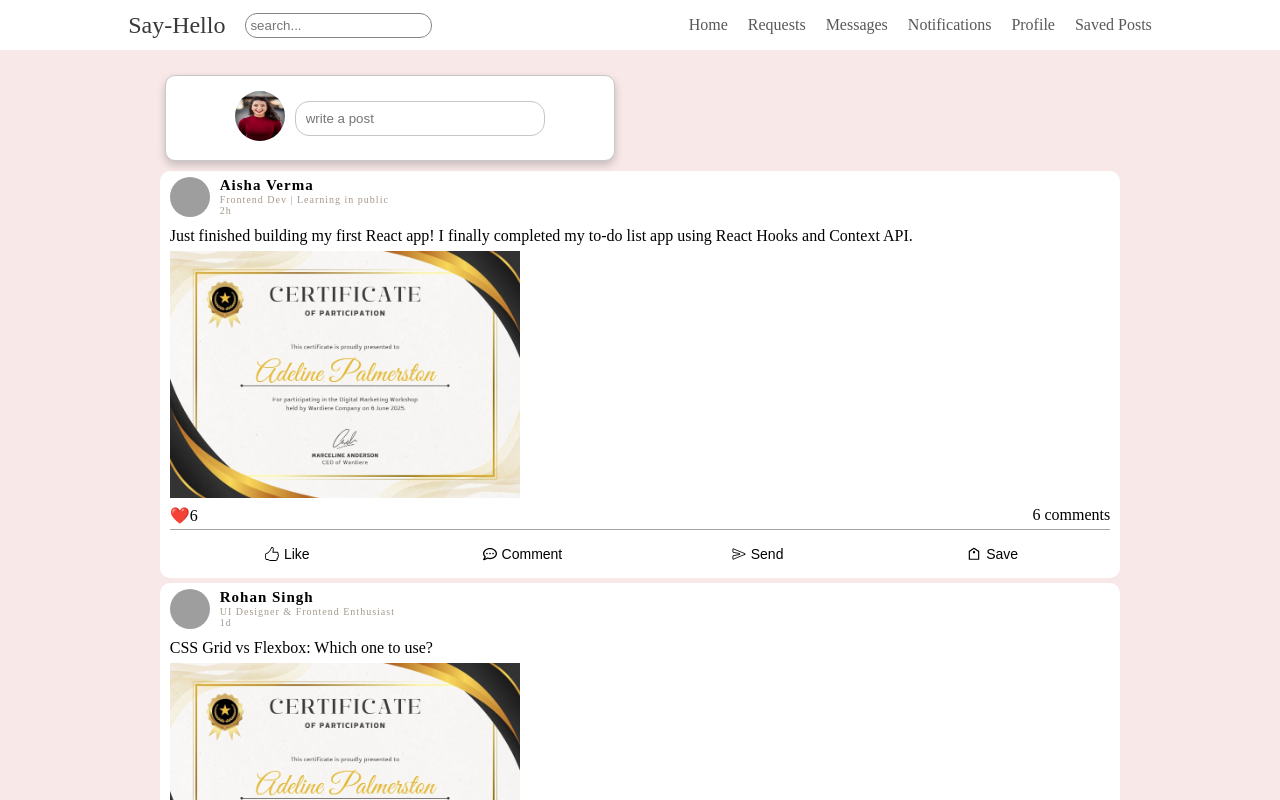
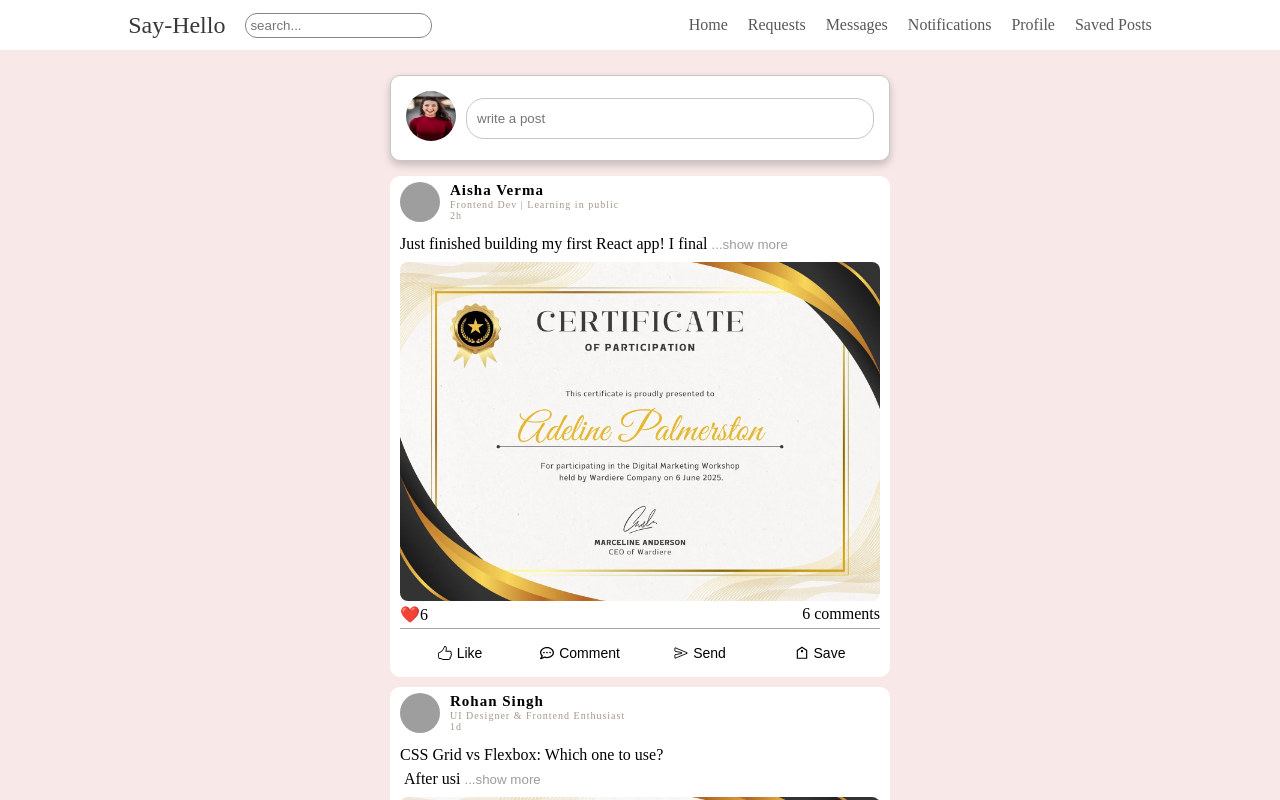
Before and after one commit to priyagupta-js/Say-Hello, a React (Vite) app: page / in a window 1280 px wide. Shown: the top 800 px of the page. Built offline with nearby package versions, Linux system fonts and the light colour scheme; grey boxes are pictures that could not be loaded.

Commit message:
handle dynamic text length

```diff
--- a/src/App.jsx
+++ b/src/App.jsx
@@ -3,13 +3,13 @@ import "./index.css";
 import { BrowserRouter as Router, Routes, Route } from "react-router-dom";
 import Layout from "./Layout/Layout";
 import Homepage from "./Pages/Homepage/Homepage";
+import Request from "./Pages/Request/Requests";
 import SavePost from "./Pages/SavePost/SavePost";
 import Profile from "./Pages/Profile/Profile";
 import Navbar from "./Components/Navbar/Navbar";
 import { PostProvider } from "./PostContext";
 
 function App() {
-
   // const handleSavePosts = (post) => {
   //   const isAlreadySaved = savedPosts.some((p) => p.id === post.id);
 
@@ -29,14 +29,11 @@ function App() {
           <Navbar />
           <Layout>
             <Routes>
-            <Route
-              path="/"
-              element={<Homepage />}
-            />
-            <Route
-              path="/saved"
-              element={<SavePost/>}
-            />
+              <Route path="/" element={<Homepage />} />
+              <Route path="/requests" element={<Request />} />
+              {/* <Route path="/messages" element={<Messages />}/> */}
+              {/* <Route path="/notifications" element={<Notification />}/> */}
+              <Route path="/saved" element={<SavePost />} />
               <Route path="/profile" element={<Profile />} />
             </Routes>
           </Layout>
--- a/src/Components/Navbar/Navbar.jsx
+++ b/src/Components/Navbar/Navbar.jsx
@@ -15,8 +15,8 @@ const Navbar = () =>{
                 </div>
                 <div className="nav-right">
                     <Link to="/">Home</Link>
-                    <Link to="/request">Requests</Link>
-                    <Link to ="/message">Messages</Link>
+                    <Link to="/requests">Requests</Link>
+                    <Link to ="/messages">Messages</Link>
                     <Link to ="/notification">Notifications</Link>
                     <Link to="/profile">Profile</Link>
                     <Link to="/saved">Saved Posts</Link>
--- a/src/Components/PostCard/PostCard.css
+++ b/src/Components/PostCard/PostCard.css
@@ -1,14 +1,20 @@
 
-/* .card-container
+.card-container
 {
-    margin-bottom: 5px;
-} */
+    display: flex;
+    justify-content: center;
+    margin: 0 auto;
+    width: 100%;
+}
 .card-content
 {
     background-color: #fff;
     padding: 6px 10px;
-    margin: 5px;
+    margin: 5px auto;
     border-radius: 10px;
+    max-width: 500px;
+    transition: all 0.3s ease;
+    word-wrap: break-word;
 }
 .user-details
 {
@@ -37,8 +43,27 @@ color: #a5998d;
 
 .text-content
 {
+    font-size: 16px;
+    line-height: 1.5;
+    white-space: pre-wrap;
     padding: 6px 0px ;
 }
+.image-content
+{
+    width: 100%;
+    display: flex;
+    justify-content: center;
+}
+
+.post-image
+{
+width: 100%;
+max-width: 100%;
+height: auto;
+border-radius: 8px;
+object-fit: cover;
+}
+
 
 .react-stats
 {
@@ -80,6 +105,15 @@ transition: background-color 0.2s ease;
 background-color: #f0f0f0;
 }
 
+.toggle-btn{
+background-color: transparent;
+border: none;
+color:rgb(158, 156, 156);
+font-weight: 500;
+cursor: pointer;
+padding-left:4px;
+}
+/*
 .popup
 {
     display:flex;
@@ -95,4 +129,4 @@ background-color: #f0f0f0;
     z-index: 999;
     font-size: 1.1rem;
     box-shadow: 0 4px 10px rgba(0, 0, 0, 0.1);
-}
+} */
--- a/src/Components/PostCard/PostCard.jsx
+++ b/src/Components/PostCard/PostCard.jsx
@@ -1,33 +1,40 @@
-import React, {  useState ,useContext} from "react";
+import React, { useState, useContext } from "react";
 import "./PostCard.css";
 import { IoSendOutline } from "react-icons/io5";
 import { RiPriceTagLine } from "react-icons/ri";
 import { SlLike } from "react-icons/sl";
 import { FaRegCommentDots } from "react-icons/fa";
 import { ToastContainer, toast } from "react-toastify";
-import 'react-toastify/dist/ReactToastify.css';
+import "react-toastify/dist/ReactToastify.css";
 import { PostContext } from "../../PostContext";
 
-const PostCard =
-({ post, isSavedPage}) => {
-
-    const {
-      handleSavePosts , handleUnsavePosts,savedPosts} = useContext(PostContext);
+const PostCard = ({ post, isSavedPage }) => {
+  const { handleSavePosts, handleUnsavePosts, savedPosts } =
+    useContext(PostContext);
 
   const isAlreadySaved = savedPosts.some((p) => p.id === post.id);
   const [isSave, setIsSave] = useState(isAlreadySaved);
+  const [expanded, setExpanded] = useState(false);
+  const charLimit = 50;
 
-    const HandleSave = () =>
-    {
-        if(isSavedPage || isSave )
-        {
+  // toggle for more/less
+  const toggleContent = () => setExpanded(!expanded);
+
+  // const fulltext = post.text || "";
+  // extract hashtags (using regEx)
+
+  // const hashtags = fulltext.match(/#[\w]+/g) || [];
+  const displayContent = expanded ? post.text : post.text.slice(0, charLimit);
+
+  // saved Post
+  const HandleSave = () => {
+    if (isSavedPage || isSave) {
       handleUnsavePosts(post);
-          toast.info('Post unsaved.');
+      toast.info("Post unsaved.");
       setIsSave(false);
-        }
-        else{
+    } else {
       handleSavePosts(post);
-          toast.success('Post saved.')
+      toast.success("Post saved.");
       setIsSave(true);
     }
   };
@@ -52,12 +59,38 @@ const PostCard =
           </div>
         </div>
         <div className="text-content">
-          <div className="">{post.text}</div>
+          {displayContent}
+          {post.text.length > charLimit && (
+            <button onClick={toggleContent} className="toggle-btn">
+              {expanded ? "show less" : "...show more"}
+            </button>
+          )}
+          {/* {showFullContent || post.text.length < charLimit ? (
+            contentLines.map((line, index) => {
+              <p key={index}>
+                {line}
+                <br />
+              </p>
+            })
+          ) : (
+            <p>
+              {truncatedText}...
+              <button onClick={toggleContent} className="more-less-btn">
+                show more
+              </button>
+            </p>
+          )} */}
+          {/* {showFullContent && post.text.length > charLimit && (
+            <button onClick={toggleContent} className="more-less-btn">
+              show less
+            </button>
+          )} */}
         </div>
         <div className="image-content">
-          <img src={post.image} alt="users"
-          width="350px"
-          // height="auto"
+          <img
+            src={post.image}
+            alt="users"
+            className="post-image"
           />
         </div>
         <div className="react-stats">
@@ -82,13 +115,11 @@ const PostCard =
           </button>
           <button className="btn" onClick={HandleSave}>
             <RiPriceTagLine />
-            <span>{ isSave || isSavedPage? "Unsave": "Save"}</span>
+            <span>{isSave || isSavedPage ? "Unsave" : "Save"}</span>
           </button>
           {/* {showPopup && (
             <div className="popup"><IoCheckmarkCircleSharp/>{showMessage}</div>
           )} */}
-
-
         </div>
       </div>
       <ToastContainer position="bottom-left" autoClose={2000} />
--- a/src/Pages/Homepage/Homepage.css
+++ b/src/Pages/Homepage/Homepage.css
@@ -1,17 +1,22 @@
 
-
+body{
+    margin:0;
+    padding:0;
+    box-sizing: border-box;
+}
 .create-container
 {
      display: flex;
-     margin: 10px;
+     margin: 10px auto;
+     justify-content: center;
+     width: 100%;
      /* border-bottom: 1px solid #9a9999; */
 
 }
 
 .create-content
 {
-
-    max-width:450px;
+    max-width:500px;
     width: 100%;
     background-color: #fff;
     margin-top:15px ;
@@ -26,18 +31,22 @@
 .first-row
 {
     display: flex;
-    justify-content: center;
+    /* justify-content: center; */
     padding: 5px;
     margin: 10px;
     gap:10px;
-    align-items: center;
+    align-items:center;
 }
 
+.post-bar-container
+{
+    width: 100%;
+}
 .post-space{
-    padding: 9px 10px;
+    padding: 12px 10px;
     border: 1px solid rgb(199, 197, 197);
-    border-radius: 14px;
-    width:250px;
+    border-radius: 18px;
+    width:100%;
 }
 
 .user
--- a/src/Pages/Homepage/Homepage.jsx
+++ b/src/Pages/Homepage/Homepage.jsx
@@ -13,7 +13,7 @@ const Homepage = () =>{
                 <img src={userPic} className="user" alt='user' height="50px" width="50px"/>
             </div>
             <div className="post-bar-container">
-                <input type="text" className="post-space"placeholder="write a post"/>
+                <input type="text" className="post-space" placeholder="write a post"/>
             </div>
         </div>
     </div>
--- a/src/Pages/Request/Requests.jsx
+++ b/src/Pages/Request/Requests.jsx
@@ -6,3 +6,5 @@ const Requests = () =>{
 </div>
     );
 }
+
+export default Requests;
--- a/src/Pages/SavePost/SavePost.jsx
+++ b/src/Pages/SavePost/SavePost.jsx
@@ -5,7 +5,7 @@ import "./savedPost.css";
 import { useContext, useState } from "react";
 
 const SavePost = () => {
-  const {savedPosts,handleSavePosts,handleUnsavePosts} = useContext(PostContext);
+  const {savedPosts,handleUnsavePosts} = useContext(PostContext);
 
   const [searchQuery, setSearchQuery] = useState("");
 
--- a/src/data/data.js
+++ b/src/data/data.js
@@ -4,9 +4,7 @@ export const users = [
   {
     id: 1,
     name:"Aisha Verma",
-    text: "Just finished building my first React app! I finally completed my to-do list app using React Hooks and Context API.",
-    hashtags: ["#ReactJS", "#WebDevelopment", "#100DaysOfCode"],
-    content: "",
+    text: "Just finished building my first React app! I finally completed my to-do list app using React Hooks and Context API.\n\n #ReactJS #WebDevelopment #100DaysOfCode",
     image:image1,
     userLogo : "https://randomuser.me/api/portraits/women/1.jpg",
     likedBy: 154,
@@ -17,9 +15,7 @@ export const users = [
   {
     id: 2,
     name:"Rohan Singh",
-    text: "CSS Grid vs Flexbox: Which one to use?",
-    hashtags: ["#CSS", "#Flexbox", "#Grid"],
-    content: "After using both for layout building, I’ve found Grid to be great for 2D layouts!",
+    text: "CSS Grid vs Flexbox: Which one to use? \n After using both for layout building, I’ve found Grid to be great for 2D layouts! \n\n #CSS #Flexbox #Grid",
     image:image1,
     userLogo: "https://randomuser.me/api/portraits/men/2.jpg",
     likedBy: 212,
@@ -30,9 +26,7 @@ export const users = [
   {
     id: 3,
     name:"Arjun Mehta",
-    text: "Mastering MongoDB Aggregation Framework",
-    hashtags: ["#MongoDB", "#Backend", "#NoSQL"],
-    content: "Aggregation pipelines are super powerful once you get used to them.",
+    text: "Mastering MongoDB Aggregation Framework.\n Aggregation pipelines are super powerful once you get used to them.\n\n #MongoDB #Backend #NoSQL",
     image:image1,
     userLogo: "https://randomuser.me/api/portraits/men/3.jpg",
     likedBy: 320,
@@ -43,9 +37,7 @@ export const users = [
   {
     id: 4,
     name:"Sneha Rao",
-    text: "VS Code extensions I can't live without",
-    hashtags: ["#VSCode", "#Productivity", "#DevTools"],
-    content: "Prettier, GitLens, and Live Server are absolute essentials!",
+    text: "VS Code extensions I can't live without.\nPrettier, GitLens, and Live Server are absolute essentials! \n\n #VSCode #Productivity #DevTools",
     image:image1,
     userLogo: "https://randomuser.me/api/portraits/women/4.jpg",
     likedBy: 98,
@@ -56,9 +48,7 @@ export const users = [
   {
     id: 5,
     name:"Meera Sharma",
-    text: "How I cracked my first internship interview.Consistency and side projects helped me land the opportunity! #Internship #Career #WomenWhoCode",
-    hashtags: ["#Internship", "#Career", "#WomenWhoCode"],
-    content: "",
+    text: "How I cracked my first internship interview.Consistency and side projects helped me land the opportunity!\n\n #Internship #Career #WomenWhoCode",
     image:image1,
     userLogo: "https://randomuser.me/api/portraits/women/5.jpg",
     likedBy: 450,
```
Also changed, not shown: src/App.css (deleted). Lines whose indentation alone changed are shown as unchanged.
